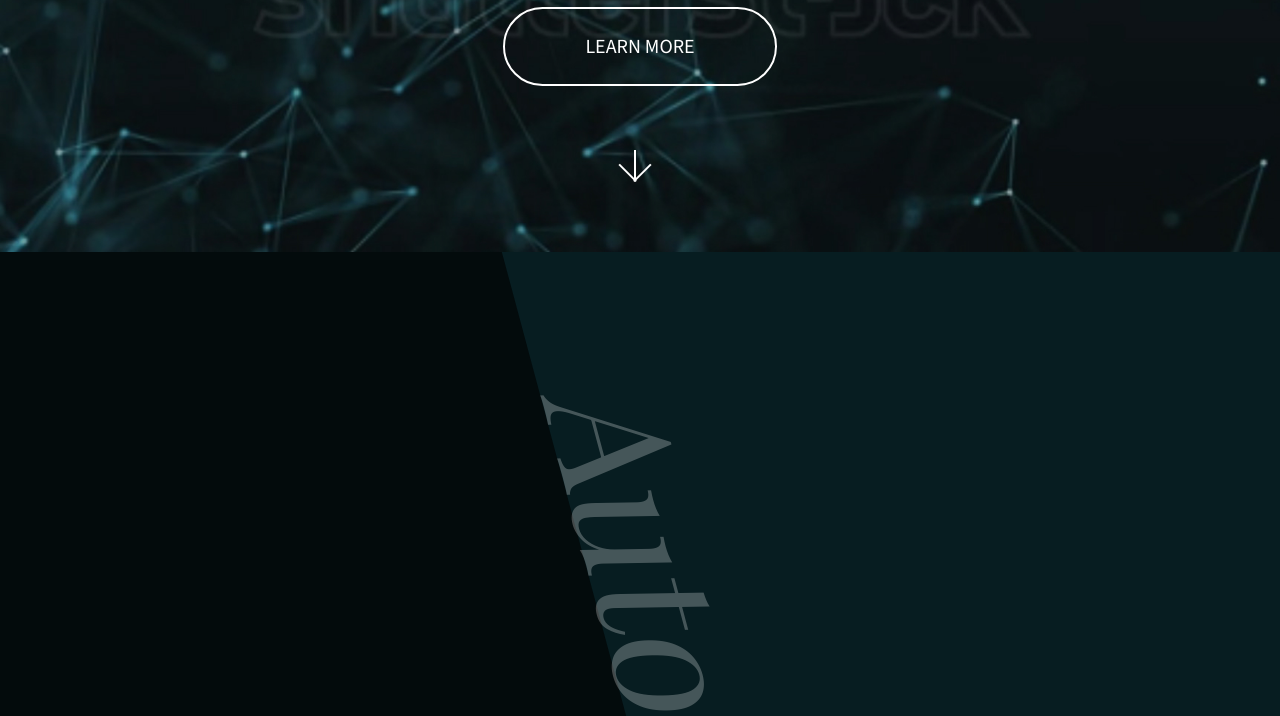
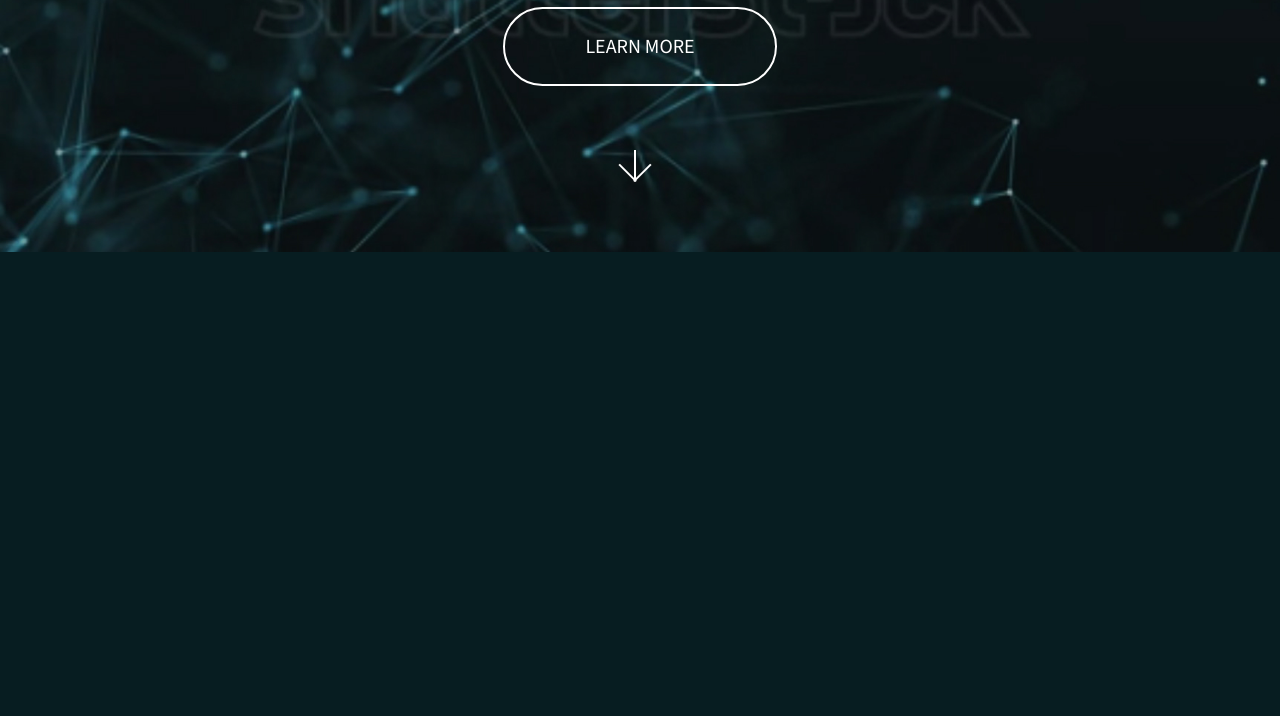
Before and after one commit to renrutoet/consumer-rights-task, a Next.js app: page / in a window 1280 px wide. Shown: the part 548-1264 px from the top of the page. Built offline with nearby package versions, Linux system fonts and the light colour scheme; a web font is replaced by a local one.

Commit message:
fix: adjusted split background z-indexing issue

```diff
--- a/src/app/components/SplitBackground/SplitBackground.module.scss
+++ b/src/app/components/SplitBackground/SplitBackground.module.scss
@@ -11,6 +11,7 @@
         width: 100%;
         height: 150%;
         background-color: $dlp-dark;
+        z-index: -1;
     }
 
     &__background-text {
@@ -22,6 +23,7 @@
         writing-mode: vertical-rl;
 
         @include faded-background-text();
+        z-index: -2;
     }
 
     &__children {
```
